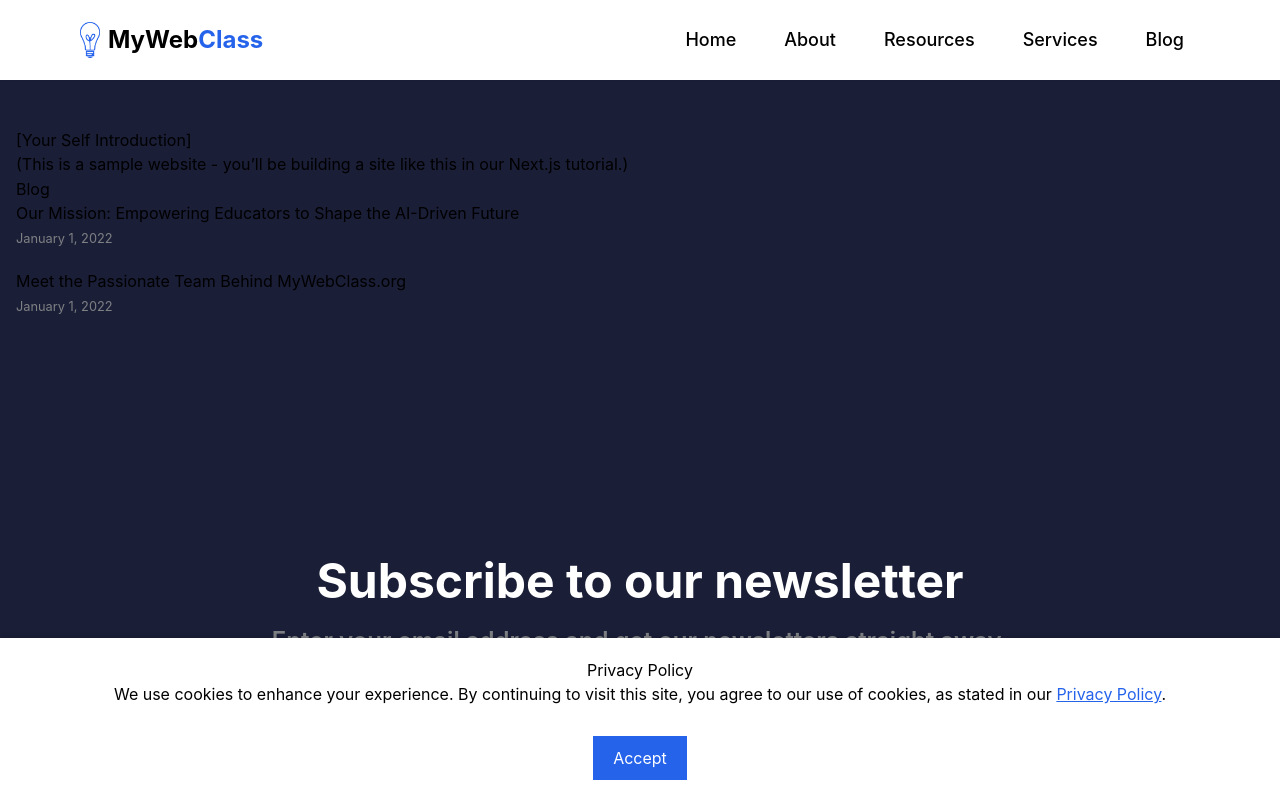
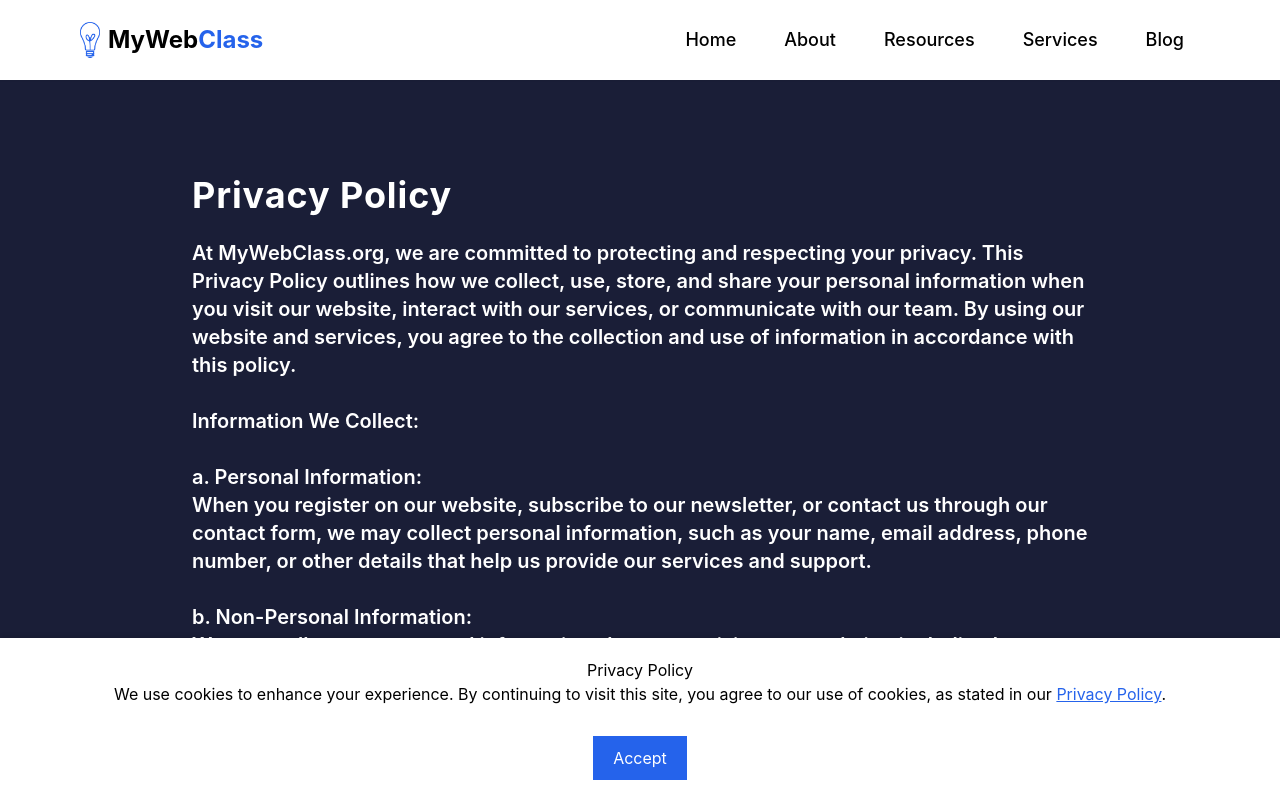
Before and after one commit to tanner666/Next.js_Website_IS601, a Next.js app: page /privacy-policy in a window 1280 px wide. Shown: the top 800 px of the page. Built offline with nearby package versions, Linux system fonts and the light colour scheme.

Commit message:
updated privacy policy page

```diff
--- a/pages/privacy-policy.js
+++ b/pages/privacy-policy.js
@@ -1,37 +1,66 @@
 import Head from 'next/head'
 import Layout, { siteTitle } from '../components/layout'
 import utilStyles from '../styles/utils.module.css'
-import { getSortedPostsData } from '../lib/about'
+import { getSortedPostsData } from '../lib/posts'
 import Link from 'next/link'
 import Date from '../components/date'
 
 export default function Home({ allPostsData }) {
   return (
-    <Layout home>
+    <Layout>
       <Head>
         <title>{siteTitle}</title>
       </Head>
-      <section className={utilStyles.headingMd}>
-        <p>[Your Self Introduction]</p>
-        <p>
-          (This is a sample website - you’ll be building a site like this in{' '}
-          <a href="https://nextjs.org/learn">our Next.js tutorial</a>.)
-        </p>
+      <section className={utilStyles.md}>
+        <div className="max-w-4xl pt-12 pb-24 mx-auto">
+          <h1 className="text-4xl lh-6 ld-04 font-bold title mb-6">
+            Privacy Policy
+          </h1>
+
+        <div className="text-xl line-height: 6rem font-semibold lh-10 ld-02 font-bold title mb-6">
+        At MyWebClass.org, we are committed to protecting and respecting your privacy. This Privacy Policy outlines how we collect, use, store, and share your personal information when you visit our website, interact with our services, or communicate with our team. By using our website and services, you agree to the collection and use of information in accordance with this policy.
+<br/><br/>
+Information We Collect:<br/><br/>
+a. Personal Information:<br/>
+When you register on our website, subscribe to our newsletter, or contact us through our contact form, we may collect personal information, such as your name, email address, phone number, or other details that help us provide our services and support.
+<br/><br/>
+b. Non-Personal Information:<br/>
+We may collect non-personal information about your visit to our website, including but not limited to your IP address, browser type, operating system, referring website, and pages you visited. This information helps us improve our website, services, and marketing efforts.
+<br/><br/>
+c. Cookies:<br/><br/>
+Our website uses cookies to enhance your browsing experience, remember your preferences, and gather analytics data. You can choose to disable cookies through your browser settings, but doing so may affect your ability to use certain features of our website.
+<br/><br/>
+How We Use Your Information:<br/>
+We use the information we collect for various purposes, including:
+<br/><br/>
+To provide, maintain, and improve our services.<br/>
+To communicate with you, respond to your inquiries, and send you newsletters or other information you've requested.<br/>
+To personalize and tailor our services to your preferences.<br/>
+To analyze trends, monitor usage, and improve the overall performance of our website.<br/>
+To comply with legal requirements, enforce our Terms of Service, and protect the rights, property, or safety of our users and the public.<br/><br/>
+Sharing Your Information:<br/>
+We do not sell or rent your personal information to third parties. However, we may share your information with trusted third-party service providers, such as email marketing services, as necessary to provide our services and support. These third parties are required to protect your information and use it only for the purposes for which it was shared.
+<br/><br/>
+Security:<br/>
+We are committed to protecting your information and have implemented appropriate security measures to safeguard your data from unauthorized access, disclosure, alteration, or destruction. However, please note that no method of data transmission or storage can guarantee absolute security.
+<br/><br/>
+Links to External Websites:<br/>
+Our website may contain links to external websites operated by third parties. Please note that we are not responsible for the privacy practices of these websites, and we encourage you to review their privacy policies before providing any personal information.
+<br/><br/>
+Children's Privacy:<br/>
+Our services are not directed towards individuals under the age of 13, and we do not knowingly collect personal information from children. If you believe we have collected information from a child, please contact us, and we will take steps to delete the information as soon as possible.
+<br/><br/>
+Changes to This Privacy Policy:<br/>
+We may update our Privacy Policy from time to time to reflect changes in our practices or legal requirements. We encourage you to periodically review this page for the latest information on our privacy practices.
+<br/><br/>
+Contact Us:<br/>
+If you have any questions or concerns about our Privacy Policy or the handling of your personal information, please contact us at [email protected]
+<br/><br/>
+Last Updated: [Date]
+        </div>
+        </div>
       </section>
-      <section className={`${utilStyles.headingMd} ${utilStyles.padding1px}`}>
-        <h2 className={utilStyles.headingLg}>Blog</h2>
-        <ul className={utilStyles.list}>
-          {allPostsData.map(({ id, date, title }) => (
-            <li className={utilStyles.listItem} key={id}>
-              <Link href={`/about/${id}`}>{title}</Link>
-              <br />
-              <small className={utilStyles.lightText}>
-                <Date dateString={date} />
-              </small>
-            </li>
-          ))}
-        </ul>
-      </section>
+
     </Layout>
   )
 }
```
